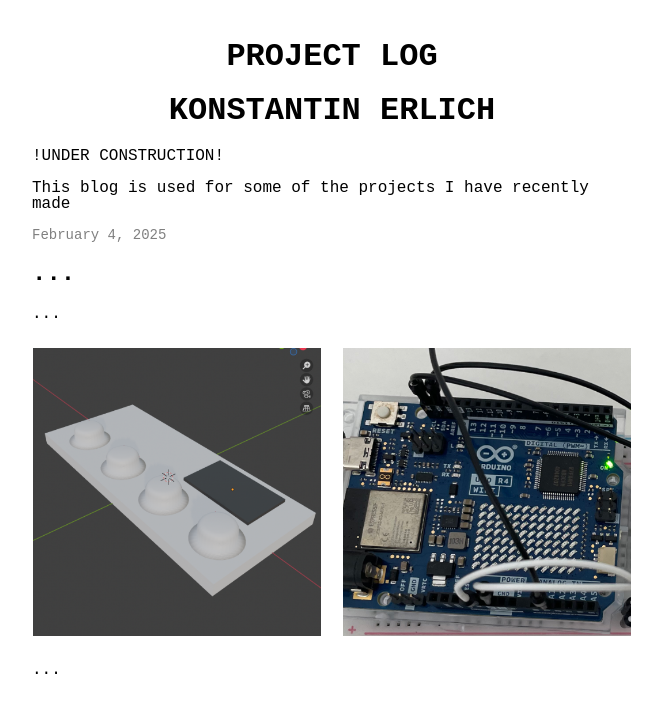
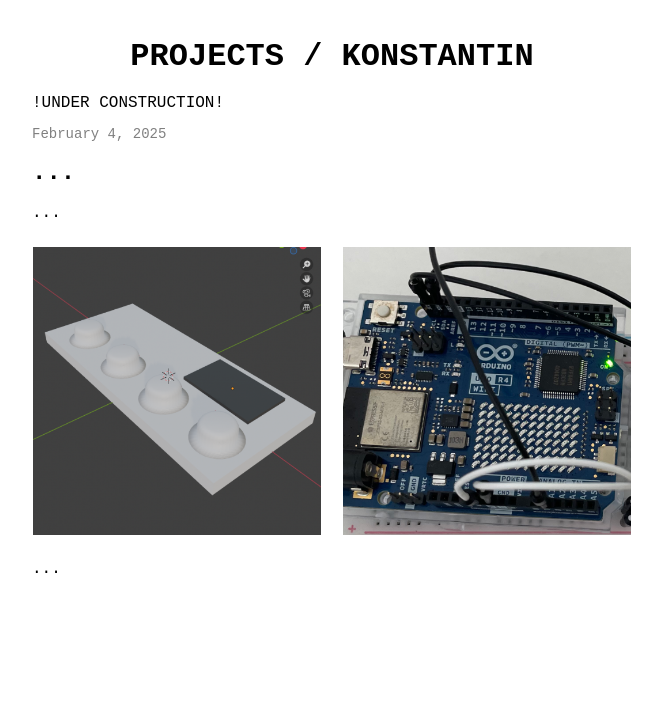
Before and after one commit to KonstantinErlich/project-log, a plain HTML site: page index.html in a window 1280 px wide. Shown: the whole page, without its empty margins (308-970 px from the left). Drawn offline with Linux system fonts and the light colour scheme.

Commit message:
Update index.html

```diff
--- a/index.html
+++ b/index.html
@@ -10,10 +10,9 @@
 
 <body>
     <div class="container">
-        <h1>PROJECT LOG</h1>
-        <h1>KONSTANTIN ERLICH</h1>
+                <h1>PROJECTS / KONSTANTIN</h1>
         <p>!UNDER CONSTRUCTION!</p>
-        <p>This blog is used for some of the projects I have recently made</p>
+        <!--<p>Recent Projects.</p>-->
         <article class="blog-post">
             <p class="date">February 4, 2025</p>
             <h2>...</h2>
```
